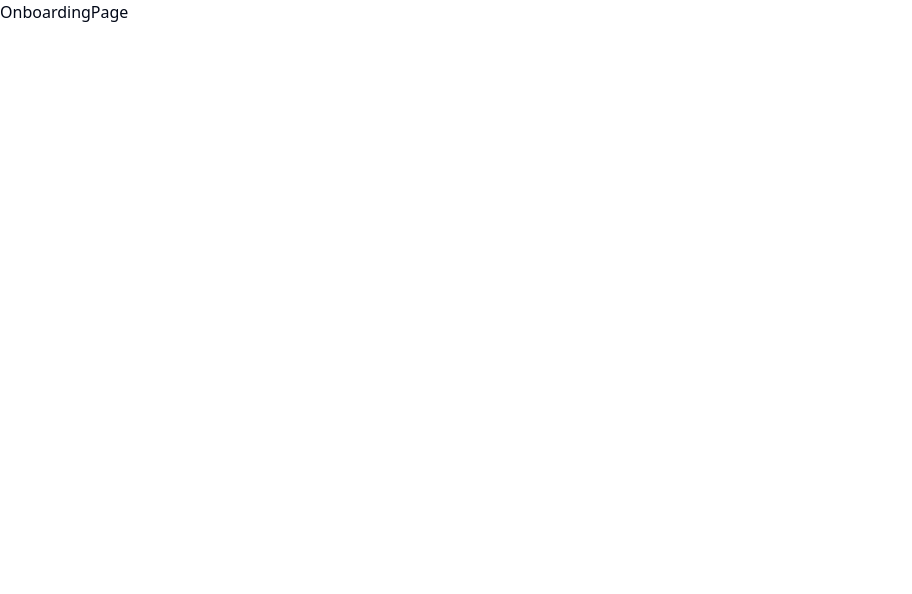
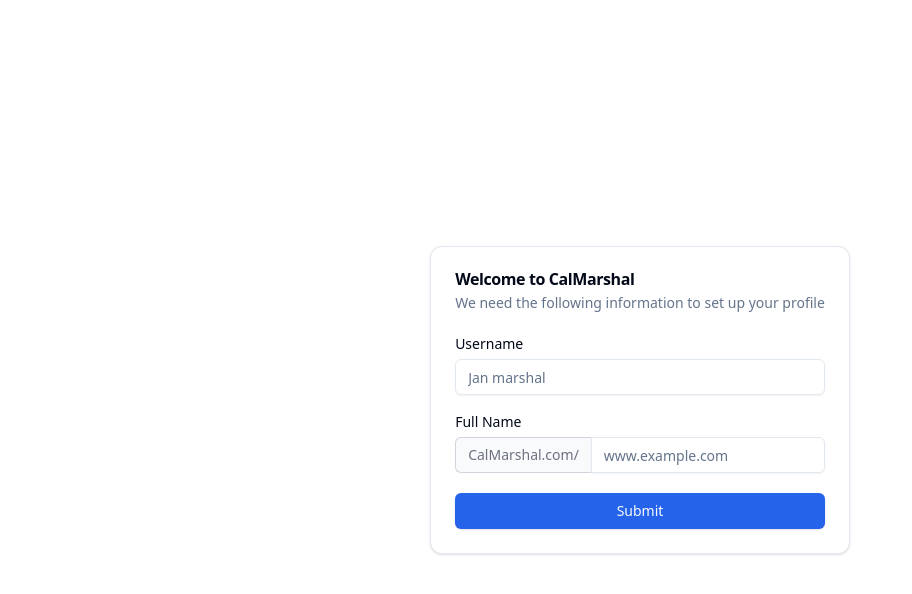
Before and after one commit to ajfm88/calcom-nylas, a Next.js app: page /onboarding in a window 1280 px wide. Shown: the top 594 px of the page, without its empty margins (0-912 px from the left). Built offline with nearby package versions, Linux system fonts and the light colour scheme.

Commit message:
07. Create onboarding page.

```diff
--- /dev/null
+++ b/app/components/SubmitButton.tsx
@@ -0,0 +1,36 @@
+"use client";
+
+import { Button } from "@/components/ui/button";
+import { Loader2 } from "lucide-react";
+import { useFormStatus } from "react-dom";
+
+interface iAppProps {
+  text: string;
+  variant?:
+    | "default"
+    | "destructive"
+    | "outline"
+    | "secondary"
+    | "ghost"
+    | "link"
+    | null
+    | undefined;
+}
+
+export function SubmitButton({ text, variant }: iAppProps) {
+  const { pending } = useFormStatus();
+
+  return (
+    <>
+      {pending ? (
+        <Button disabled variant={variant}>
+          <Loader2 className="size-4 mr-2 animate-spin" /> Please wait
+        </Button>
+      ) : (
+        <Button variant={variant} type="submit">
+          {text}
+        </Button>
+      )}
+    </>
+  );
+}
--- a/app/dashboard/layout.tsx
+++ b/app/dashboard/layout.tsx
@@ -32,6 +32,7 @@
 import { ReactNode } from "react";
 import { requireUser } from "../lib/hooks";
 import prisma from "../lib/db";
+import { redirect } from "next/navigation";
 
 export const dashboardLinks = [
   {
@@ -51,8 +52,25 @@
   },
 ];
 
+async function getData(email: string) {
+  const data = await prisma.user.findUnique({
+    where: {
+      email: email,
+    },
+    select: {
+      username: true,
+    },
+  });
+
+  if (!data?.username) {
+    return redirect("/onboarding");
+  }
+}
+
 export default async function Dashboard({ children }: { children: ReactNode }) {
   const session = await requireUser();
+
+  const data = await getData(session.email as string);
 
   return (
     <div className="grid min-h-screen w-full md:grid-cols-[220px_1fr] lg:grid-cols-[280px_1fr]">
--- a/app/onboarding/page.tsx
+++ b/app/onboarding/page.tsx
@@ -1,7 +1,52 @@
+import {
+  Card,
+  CardContent,
+  CardDescription,
+  CardHeader,
+  CardTitle,
+} from "@/components/ui/card";
+import { Input } from "@/components/ui/input";
+import { Label } from "@/components/ui/label";
 import React from "react";
+import { SubmitButton } from "../components/SubmitButton";
 
 const OnboardingPage = () => {
-  return <div>OnboardingPage</div>;
+  return (
+    <div className="h-screen w-screen flex items-center justify-center">
+      <Card>
+        <CardHeader>
+          <CardTitle>Welcome to CalMarshal</CardTitle>
+          <CardDescription>
+            We need the following information to set up your profile
+          </CardDescription>
+        </CardHeader>
+
+        <CardContent className="flex flex-col gap-y-5">
+          <div className="grid gap-y-2">
+            <Label>Username</Label>
+            <Input placeholder="Jan marshal" />
+          </div>
+          <div className="grid gap-y-2">
+            <Label>Full Name</Label>
+
+            <div className="flex rounded-md">
+              <span className="inline-flex items-center px-3 rounded-l-md border border-r-0 border-gray-300 bg-gray-50 text-gray-500 text-sm">
+                CalMarshal.com/
+              </span>
+              <Input
+                type="text"
+                id="company-website"
+                placeholder="www.example.com"
+                className="rounded-l-none"
+              />
+            </div>
+          </div>
+
+          <SubmitButton text="Submit" />
+        </CardContent>
+      </Card>
+    </div>
+  );
 };
 
 export default OnboardingPage;
--- /dev/null
+++ b/components/ui/label.tsx
@@ -0,0 +1,26 @@
+"use client"
+
+import * as React from "react"
+import * as LabelPrimitive from "@radix-ui/react-label"
+import { cva, type VariantProps } from "class-variance-authority"
+
+import { cn } from "@/lib/utils"
+
+const labelVariants = cva(
+  "text-sm font-medium leading-none peer-disabled:cursor-not-allowed peer-disabled:opacity-70"
+)
+
+const Label = React.forwardRef<
+  React.ElementRef<typeof LabelPrimitive.Root>,
+  React.ComponentPropsWithoutRef<typeof LabelPrimitive.Root> &
+    VariantProps<typeof labelVariants>
+>(({ className, ...props }, ref) => (
+  <LabelPrimitive.Root
+    ref={ref}
+    className={cn(labelVariants(), className)}
+    {...props}
+  />
+))
+Label.displayName = LabelPrimitive.Root.displayName
+
+export { Label }
--- a/package.json
+++ b/package.json
@@ -13,6 +13,7 @@
     "@radix-ui/react-dialog": "^1.1.1",
     "@radix-ui/react-dropdown-menu": "^2.1.1",
     "@radix-ui/react-icons": "^1.3.0",
+    "@radix-ui/react-label": "^2.1.0",
     "@radix-ui/react-select": "^2.1.1",
     "@radix-ui/react-slot": "^1.1.0",
     "@radix-ui/react-switch": "^1.1.0",
```
Also changed, not shown: 1 other file (tests, documents, lock files or other folders).
